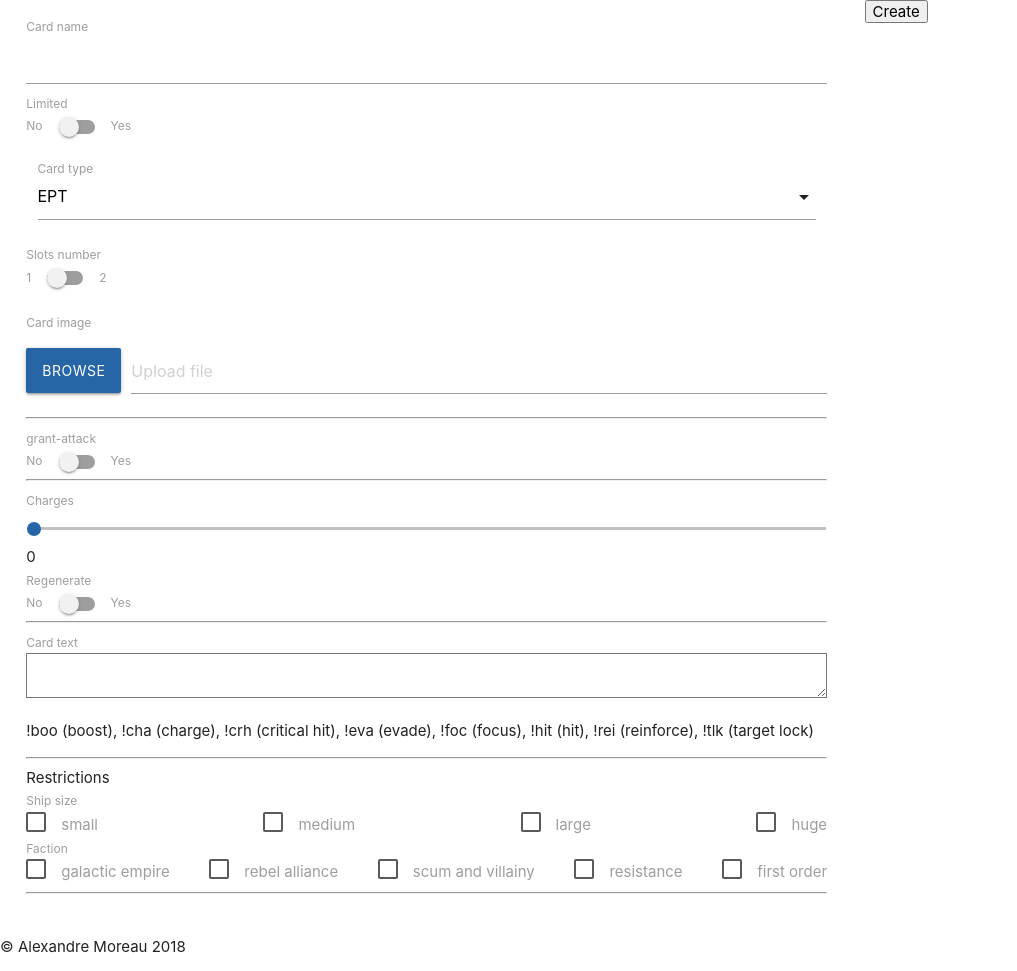
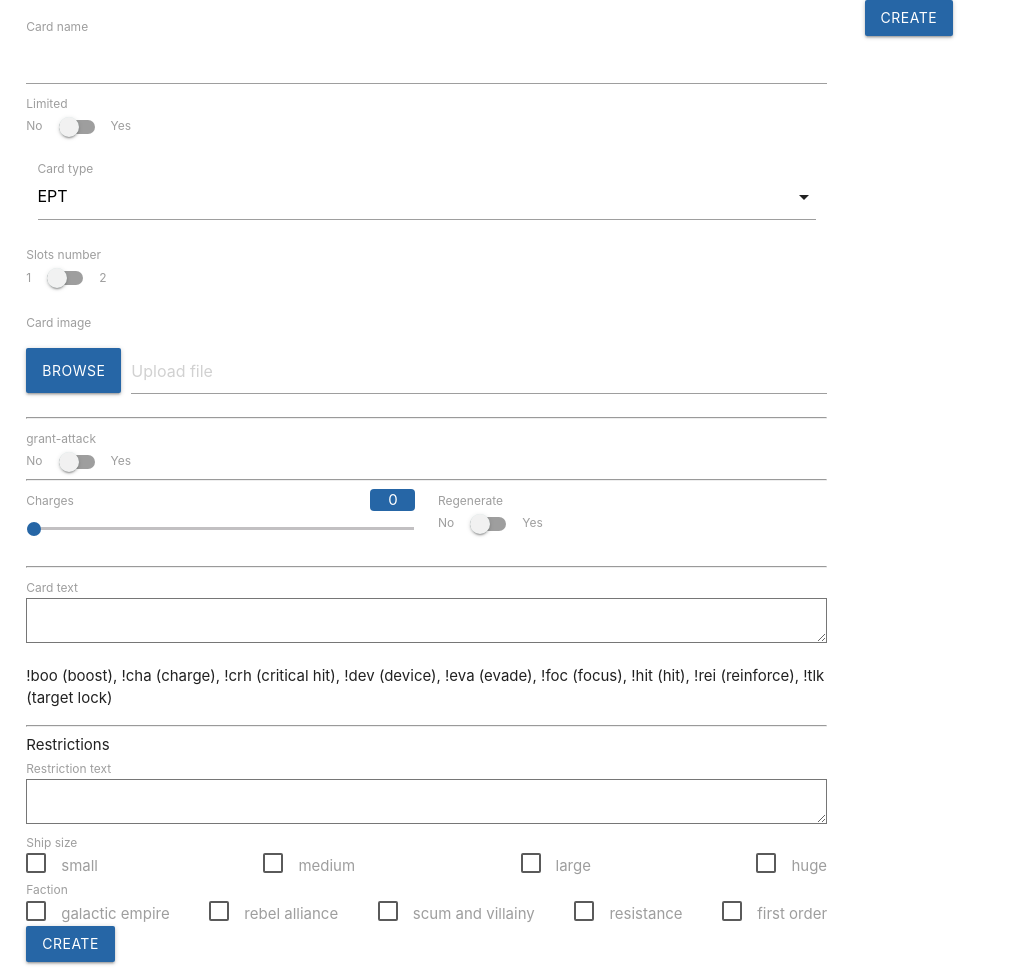
Before and after one commit to Alexandre-Moreau/xwing-card-creator, a PHP site: page / in a window 1280 px wide. Shown: the top 971 px of the page, without its empty margins (0-1017 px from the left). Run offline with PHP 8.4, Linux system fonts and the light colour scheme.

Commit message:
Added symbols and better visualizers

```diff
--- a/index.html
+++ b/index.html
@@ -87,9 +87,8 @@
 						<br/>
 						<div class="row">
 							<div class="col s6">
-								<label for="dice-number">Number of dices</label>
+								<label for="dice-number">Number of dices <span id="dice-number-visualizer" class="badge" title="Number of dices"></span></label>
 								<input type="range" id="dice-number" name="min-range" min="1" max="9" value="3"/>
-								<span id="dice-number-visualizer"></span>
 							</div>
 							<div class="col s6">
 								<label for="range-bonus">Range bonus</label>
@@ -100,43 +99,37 @@
 						</div>
 						<div class="row">
 							<div class="col s6">
-								<label for="min-range">Minimum range</label>
+								<label for="min-range">Minimum range <span id="min-range-visualizer" class="badge" title="Minimum range"></span></label>
 								<input type="range" id="min-range" name="min-range" min="0" max="5" value="1"/>
-								<span id="min-range-visualizer"></span>
 							</div>
 							<div class="col s6">
-								<label for="max-range">Maximum range</label>
+								<label for="max-range">Maximum range <span id="max-range-visualizer" class="badge" title="Maximum range"></span></label>
 								<input type="range" id="max-range" name="max-range" min="0" max="5" value="3"/>
-								<span id="max-range-visualizer"></span>
 							</div>
 						</div>
 						<hr/>
 					</div>
-					<label for="charge-number">Charges</label>
-					<input type="range" id="charge-number" name="charge-number" min="0" max="9" value="0"/>
-					<span id="charge-number-visualizer"></span>
-					<br/>
-					<label for="regenerate">Regenerate</label>
-						<div class="switch">
-							<label>No<input type="checkbox" name="regenerate"><span class="lever"></span>Yes</label>
+					<div class="row">
+						<div class="col s6">
+							<label for="charge-number">Charges <span id="charge-number-visualizer" class="badge" title="Charges"></span></label>
+							<input type="range" id="charge-number" name="charge-number" min="0" max="9" value="0"/>
 						</div>
+						<div class="col s6">
+							<label for="regenerate">Regenerate</label>
+							<div class="switch">
+								<label>No<input type="checkbox" name="regenerate"><span class="lever"></span>Yes</label>
+							</div>
+						</div>
+					</div>
 					<hr/>
-					<!--
-						!boo		boost
-						!cha		charge
-						!crh		critical hit
-						!evd		evade
-						!foc		focus
-						!hit		hit
-						!rei		reinforce
-						!tlk		target lock
-					-->
 					<label for="card-text">Card text</label>
 					<textarea rows="4" cols="50" name="card-text"></textarea>
-					<p>!boo (boost), !cha (charge), !crh (critical hit), !eva (evade), !foc (focus), !hit (hit), !rei (reinforce), !tlk (target lock)</p>
+					<p>!boo (boost), !cha (charge), !crh (critical hit), !dev (device), !eva (evade), !foc (focus), !hit (hit), !rei (reinforce), !tlk (target lock)</p>
 					<hr/>
 					Restrictions
 					<br/>
+					<label for="card-text">Restriction text</label>
+					<textarea rows="4" cols="50" name="restrictions-text"></textarea>
 					<label for="restrictions-ship-size">Ship size</label>
 					<div class="inputContainer">
 						<label><input type="checkbox" name="restrictions-ship-size" value="small" class="filled-in"><span>small</span></label>
@@ -152,11 +145,15 @@
 						<label><input type="checkbox" name="restrictions-faction" value="resistance" class="filled-in"><span>resistance</span></label>
 						<label><input type="checkbox" name="restrictions-faction" value="first-order" class="filled-in"><span>first order</span></label>
 					</div>
-					<hr/>
+					<div class="btn create">
+						<span>Create</span>
+					</div>
 				</form>
 			</div>
 			<div class="col s4">
-				<input type="submit" value="Create">
+				<div class="btn create">
+					<span>Create</span>
+				</div>
 				<div id="outputImageContainer">
 					<img src="">
 					<br/>
@@ -182,7 +179,7 @@
 				$('input[type=range]#charge-number').trigger('change');
 			});
 
-			$('input[type=submit]').click(function(e){
+			$('div.btn.create').click(function(e){
 				form.submit();
 			});
 
@@ -258,7 +255,7 @@
 					text += ': ';
 
 					if(charges != '0'){
-						text += 'Spend 1 !ch.'
+						text += 'Spend 1 !cha'
 					}
 
 					$('textarea[name=card-text]').val(text);
--- a/src/style.css
+++ b/src/style.css
@@ -48,6 +48,13 @@ input[type="radio"].with-gap:checked+span:after, input[type="radio"]:checked+spa
     background-color: var(--main-dark-color);
 }
 
+span.badge{
+	background-color: var(--main-dark-color);
+	color: white;
+	border: 1px;
+	border-radius: 4px;
+}
+
 div.inputContainer{
 	text-align-last:justify;
 }
```
Also changed, not shown: cardgen.php (+77 -21 lines), img/focus.png (deleted), img/target-lock.png (deleted), img/text-boost.png (added), img/text-charge.png (added), img/text-criticalHit.png (added), img/text-device.png (added), img/text-evade.png (added), img/text-focus.png (added), img/text-hit.png (added), img/text-targetLock.png (added).
